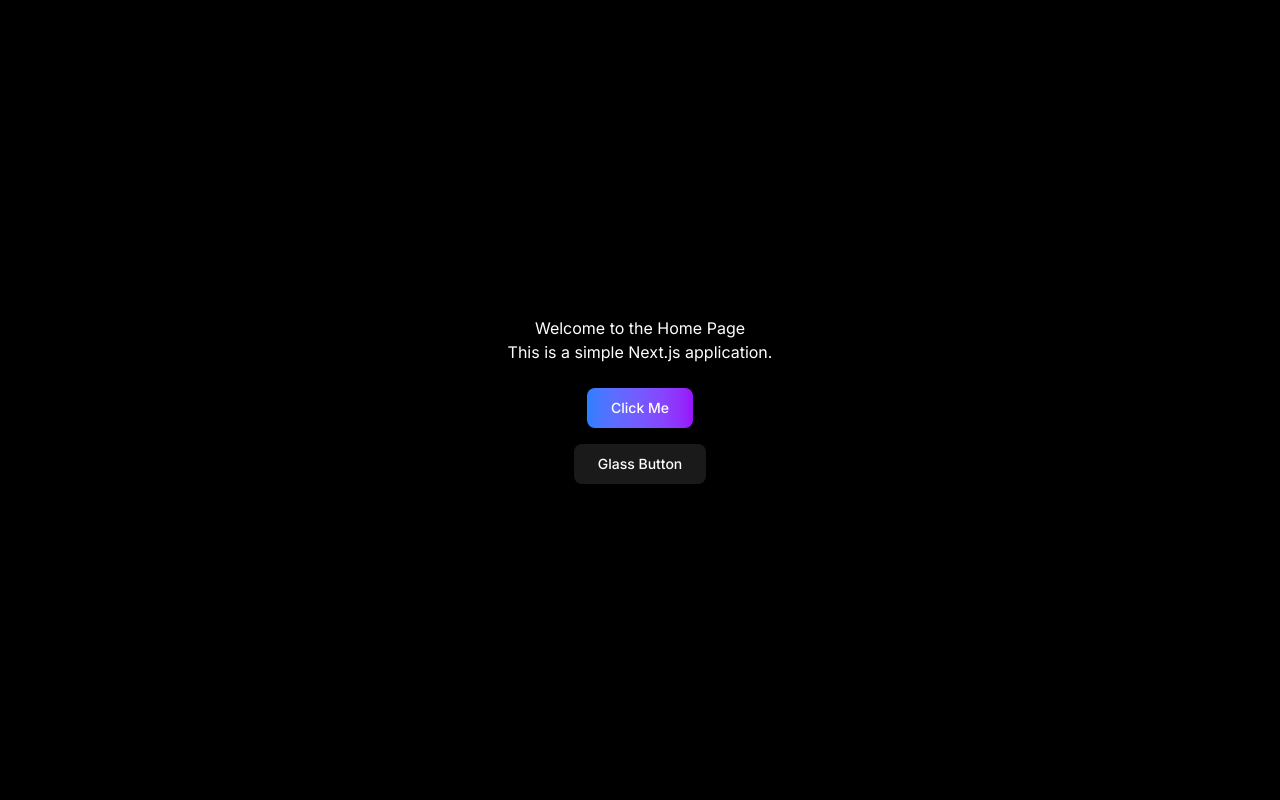
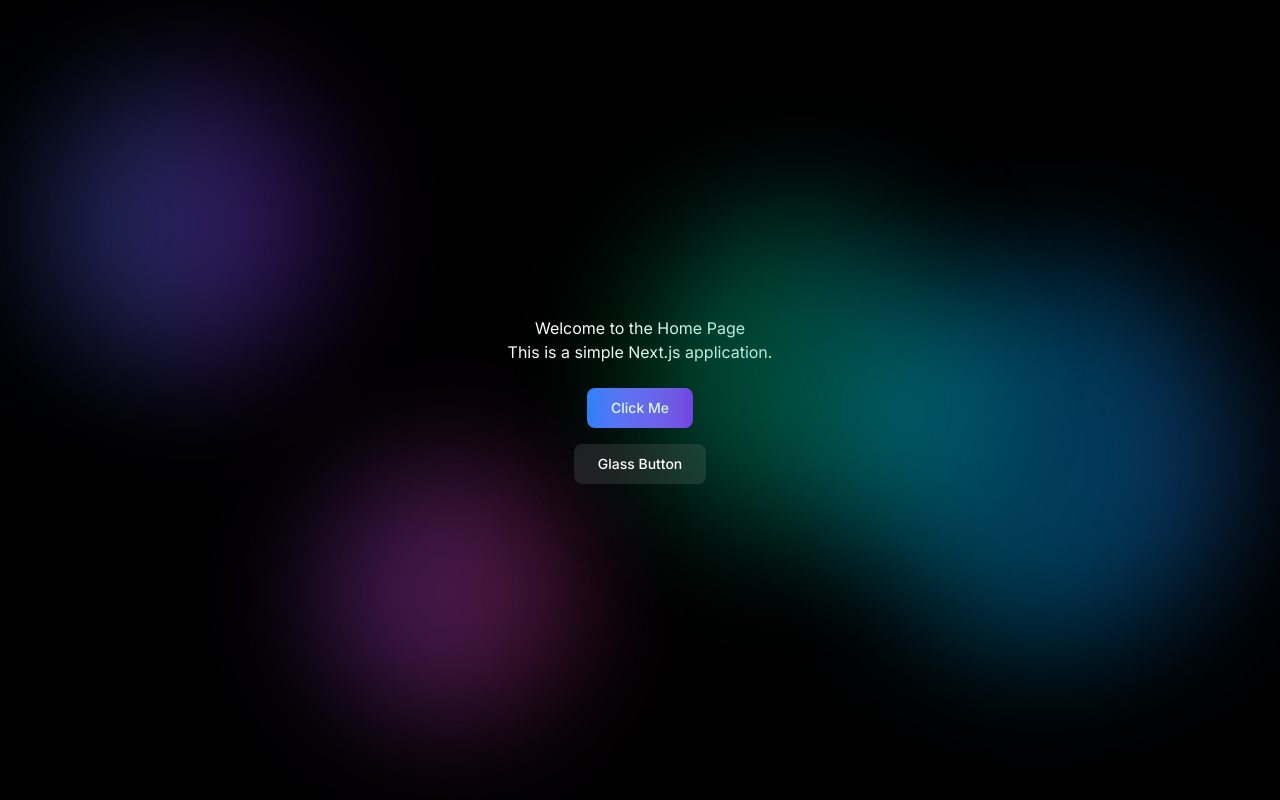
Before and after one commit to ALITAYYAB2K1/imaged-nextjs, a Next.js app: page / in a window 1280 px wide. Built offline with nearby package versions, Linux system fonts and the light colour scheme.

Commit message:
feat: add FloatingShapes component with parallax custom hook effect and integrate Toaster in layout

```diff
--- a/app/layout.tsx
+++ b/app/layout.tsx
@@ -2,6 +2,8 @@ import type { Metadata } from "next";
 import { Geist, Geist_Mono, Inter } from "next/font/google";
 import "./globals.css";
 import { ThemeProvider } from "@/components/theme-provider";
+import { Toaster } from "sonner";
+import FloatingShapes from "@/components/Floating-shapes";
 
 const geistSans = Geist({
   variable: "--font-geist-sans",
@@ -37,6 +39,8 @@ export default function RootLayout({
         >
           {/* <Header />*/}
           <main className="bg-slate-900 min-h-screen text-white overflow-x-hidden">
+            <FloatingShapes />
+            <Toaster richColors />
             {children}
           </main>
         </ThemeProvider>
--- a/components/Floating-shapes.tsx
+++ b/components/Floating-shapes.tsx
@@ -1,7 +1,53 @@
+"use client";
+
+import { useParallax } from "@/hooks/use-parallex";
 import React from "react";
 
 function FloatingShapes() {
-  return <div>floating-shapes</div>;
+  const scrollY = useParallax();
+  const shapes = [
+    {
+      id: 1,
+      size: "w-72 h-72",
+      position: "top-20 left-10",
+      gradient: "from-blue-500 to-purple-600",
+    },
+    {
+      id: 2,
+      size: "w-96 h-96",
+      position: "top-1/3 right-10",
+      gradient: "from-cyan-400 to-blue-500",
+    },
+    {
+      id: 3,
+      size: "w-64 h-64",
+      position: "bottom-20 left-1/4",
+      gradient: "from-purple-500 to-pink-500",
+    },
+    {
+      id: 4,
+      size: "w-80 h-80",
+      position: "bottom-1/3 right-1/4",
+      gradient: "from-green-400 to-cyan-500",
+    },
+  ];
+  return (
+    <div className="fixed inset-0 pointer-events-none overflow-hidden">
+      {shapes.map((shape) => (
+        <div
+          key={shape.id}
+          className={`absolute ${shape.position} ${shape.size}
+            bg-gradient-to-r ${shape.gradient} rounded-full
+            blur-3xl opacity-20 animate-pulse`}
+          style={{
+            transform: `translateY(${scrollY * 0.1}px) rotate(${
+              scrollY * 0.5
+            }deg)`,
+          }}
+        />
+      ))}
+    </div>
+  );
 }
 
 export default FloatingShapes;
--- /dev/null
+++ b/hooks/use-parallex.tsx
@@ -0,0 +1,11 @@
+import { useEffect, useState } from "react";
+
+export const useParallax = () => {
+  const [scrollY, setScrollY] = useState(0);
+  useEffect(() => {
+    const handleScroll = () => setScrollY(window.scrollY);
+    window.addEventListener("scroll", handleScroll);
+    return () => window.removeEventListener("scroll", handleScroll);
+  }, []);
+  return scrollY;
+};
```
